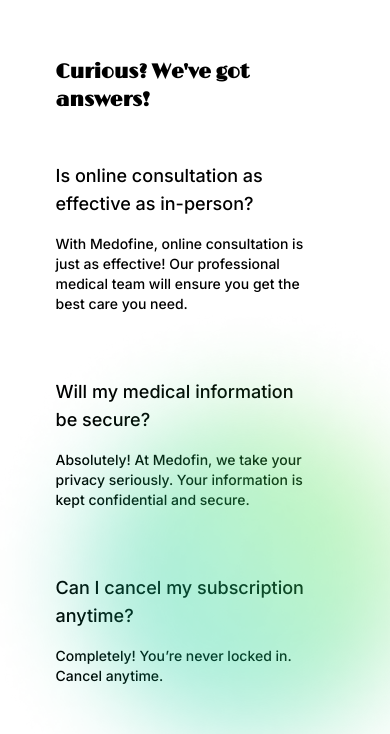
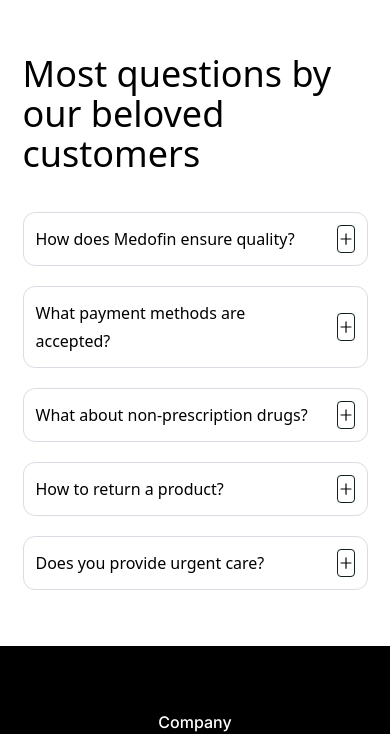
Before and after one commit to vishnubansal001/medofin, a React (Vite) app in the folder client/: page / in a window 390 px wide. Shown: the part 5470-6204 px from the top of the page. Built offline with nearby package versions, Linux system fonts and the light colour scheme; the HTML template or start-up script is replaced by a standard one; a web font is replaced by a local one.

Commit message:
Faq section Ui Changes done ✔️

```diff
--- a/client/src/components/home/Ans.jsx
+++ b/client/src/components/home/Ans.jsx
@@ -1,32 +1,27 @@
-import { ques } from "../../database/data";
-import bg from "../../assets/bg.png";
+import FaqList from './Faq/FaqList'
+import Faq from '../../assets/faq-img.png'
+
 
 const Ans = () => {
-  return (
-    <>
-      <div className="w-full flex flex-col justify-center items-center lg:px-20 lg:py-20 py-10 px-10 relative overflow-hidden">
-        <div className="w-full flex flex-col gap-12 justify-center items-center">
-          <div className="lg:w-[70%] md:w-[80%] w-[90%] flex items-start justify-start">
-            <h1 className="lg:text-5xl font-lime md:text-3xl sm:text-2xl text-xl font-semibold">
-              Curious? We{"'"}ve got answers!
-            </h1>
-          </div>
-          <div className="grid lg:grid-cols-2 grid-cols-1 lg:w-[70%] md:w-[80%] w-[90%] gap-y-16">
-            {ques?.map((item, index) => (
-              <div key={index} className="flex flex-col gap-4 w-[90%]">
-                <h2 className="lg:text-xl font-Inter text-lg">{item.que}</h2>
-                <p className="lg:text-base font-Inter text-sm">{item.ans}</p>
-              </div>
-            ))}
-          </div>
-        </div>
-        <div
-          className="bg-cover bg-no-repeat bg-center w-[550px] h-[550px] absolute bottom-[10%] -left-[7%]"
-          style={{ backgroundImage: `url(${bg})` }}
-        ></div>
-      </div>
-    </>
-  );
-};
+    return (
+        <section>
+            <div className=" py-9 container">
+                <div className="flex justify-between gap-[50px] lg:gap-0">
+                    <div className="w-1/2 hidden md:block">
+                        <img src={Faq} alt="" />
+                    </div>
 
-export default Ans;
+                    <div className="w-full md:w-1/2">
+                        <h2 className="text-4xl font-medium">
+                            Most questions by our beloved customers
+                        </h2>
+                        <FaqList />
+                    </div>
+
+                </div>
+            </div>
+        </section>
+    )
+}
+
+export default Ans
--- /dev/null
+++ b/client/src/components/home/Faq/FaqItems.jsx
@@ -0,0 +1,27 @@
+import { useState } from "react";
+import { AiOutlineMinus, AiOutlinePlus } from "react-icons/ai";
+
+
+const FaqItems = ({ item }) => {
+  const [isOpen, setIsOpen] = useState(false)
+
+  const toggleAccordion = () => {
+    setIsOpen(!isOpen)
+  }
+
+  return (
+    <div className="p-3 lg:p-5 rounded-[12px] border border-solid border-[#D9DCE2] mb-5 cursor-pointer">
+      <div className=" flex items-center justify-between gap-5" onClick={toggleAccordion}>
+        <h4 className="text-[16px] leading-7 lg:text-[22px] lg:leading-8 text-black ">
+          {item.question}
+        </h4>
+        <div className={`${isOpen && "bg-blue-600 text-white border-none"}w-7 h-7 lg:w-8 lg:h-8 border border-solid border-[#141F21] rounded flex items-center justify-center`}>
+          {isOpen ? <AiOutlineMinus /> : <AiOutlinePlus />}
+        </div>
+      </div>
+      {isOpen && <p className="text-[14px] lg:text-[18px] leading-6 lg:leading-7 text-black mt-5">{item.content}</p>}
+    </div>
+  );
+};
+
+export default FaqItems;
--- /dev/null
+++ b/client/src/components/home/Faq/FaqList.jsx
@@ -0,0 +1,14 @@
+import { faqs } from "../../../database/data";
+import FaqItems from "./FaqItems";
+
+
+
+const FaqList = () => {
+    return (
+        <ul className="mt-[38px]">
+            {faqs.map((item, index) => <FaqItems item={item} key={index} />)}
+        </ul>
+    )
+}
+
+export default FaqList
--- a/client/src/components/home/Navbar.jsx
+++ b/client/src/components/home/Navbar.jsx
@@ -35,9 +35,9 @@
             <Link to="/products" className="lg:text-lg text-base cursor-pointer select-none">
               Medicines
             </Link>
-            <p className="lg:text-lg text-base cursor-pointer select-none">
+            <Link className="lg:text-lg text-base cursor-pointer select-none">
               Contact
-            </p>
+            </Link>
             <button
               onClick={() => navigate("/sign-in")}
               className="bg-white px-7 py-2 rounded-full border-2 border-[#3A4F39] font-semibold text-[#3a4f39]"
--- a/client/src/components/home/index.js
+++ b/client/src/components/home/index.js
@@ -5,4 +5,4 @@
 export { default as Facilities } from "./Facilities.jsx";
 export { default as Sign } from "./Sign.jsx";
 export { default as Ans } from "./Ans.jsx";
-export {default as Footer} from "./Footer.jsx";
+export { default as Footer } from "./Footer.jsx";
--- a/client/src/database/data.js
+++ b/client/src/database/data.js
@@ -234,4 +234,32 @@
     totalPatients: 1500,
     hospital: 'PGI Hospital Chandigarh',
   }
-]
+];
+
+export const faqs = [
+  {
+    question: "How does Medofin ensure quality?",
+    content:
+      "Our high-quality products pass through strict quality checks before heing sent to our customers.",
+  },
+  {
+    question: "What payment methods are accepted?",
+    content:
+      "We accept all major credit and debit cards, and cash-on-delivery ?",
+  },
+  {
+    question: "What about non-prescription drugs?",
+    content:
+      "Absolutely! You can order over the counter products.",
+  },
+  {
+    question: "How to return a product?",
+    content:
+      "You can return the product within 30 days of purchase.",
+  },
+  {
+    question: "Does you provide urgent care?",
+    content:
+      "One Medical was founded on a better model of care one designed around patients needs that provides a higher level of quality and service affordably. We do this through innovative design, excellent customer service, and the efficient use of technology.",
+  },
+];
```
Also changed, not shown: client/src/assets/faq-img.png (added).
